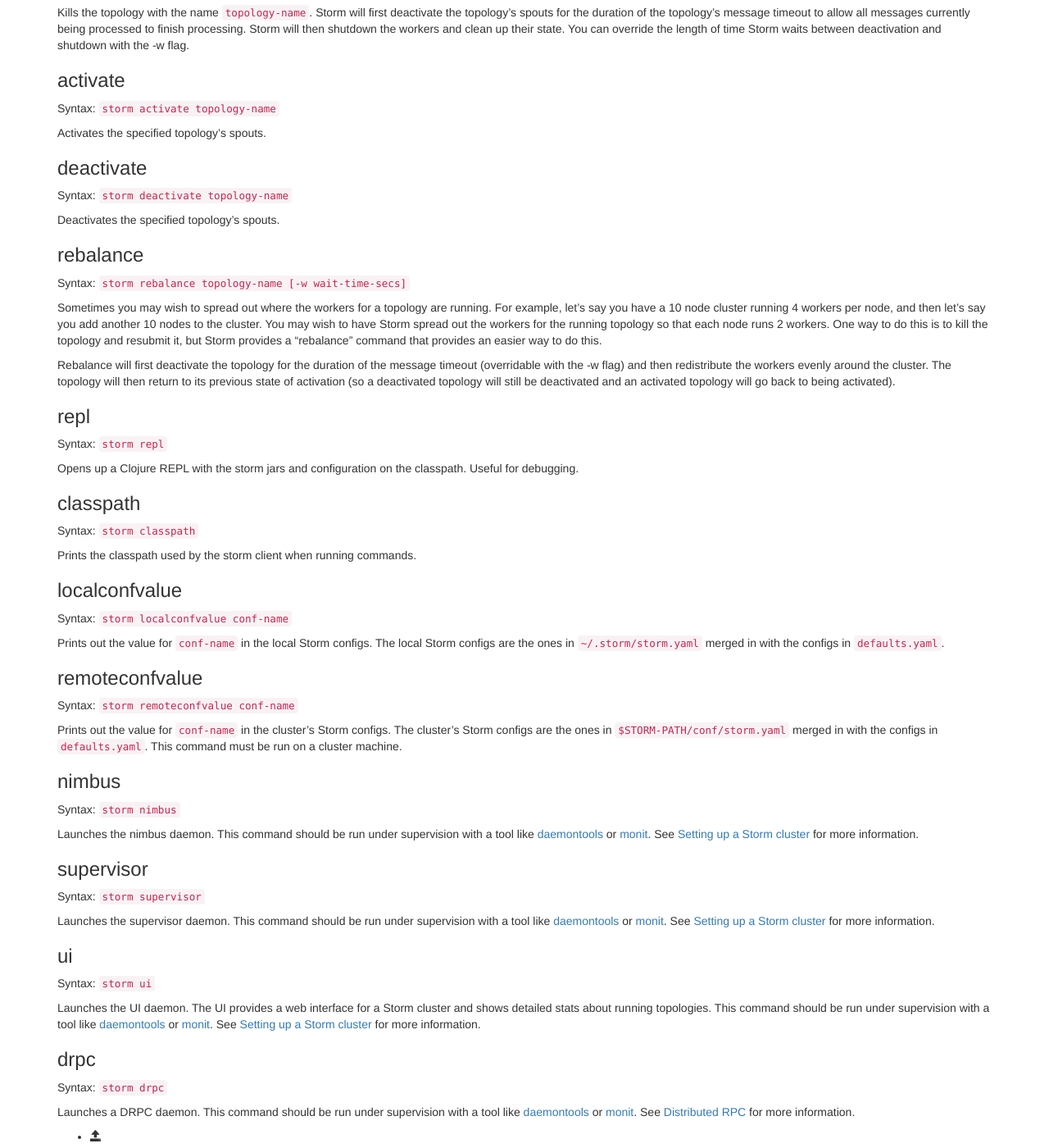
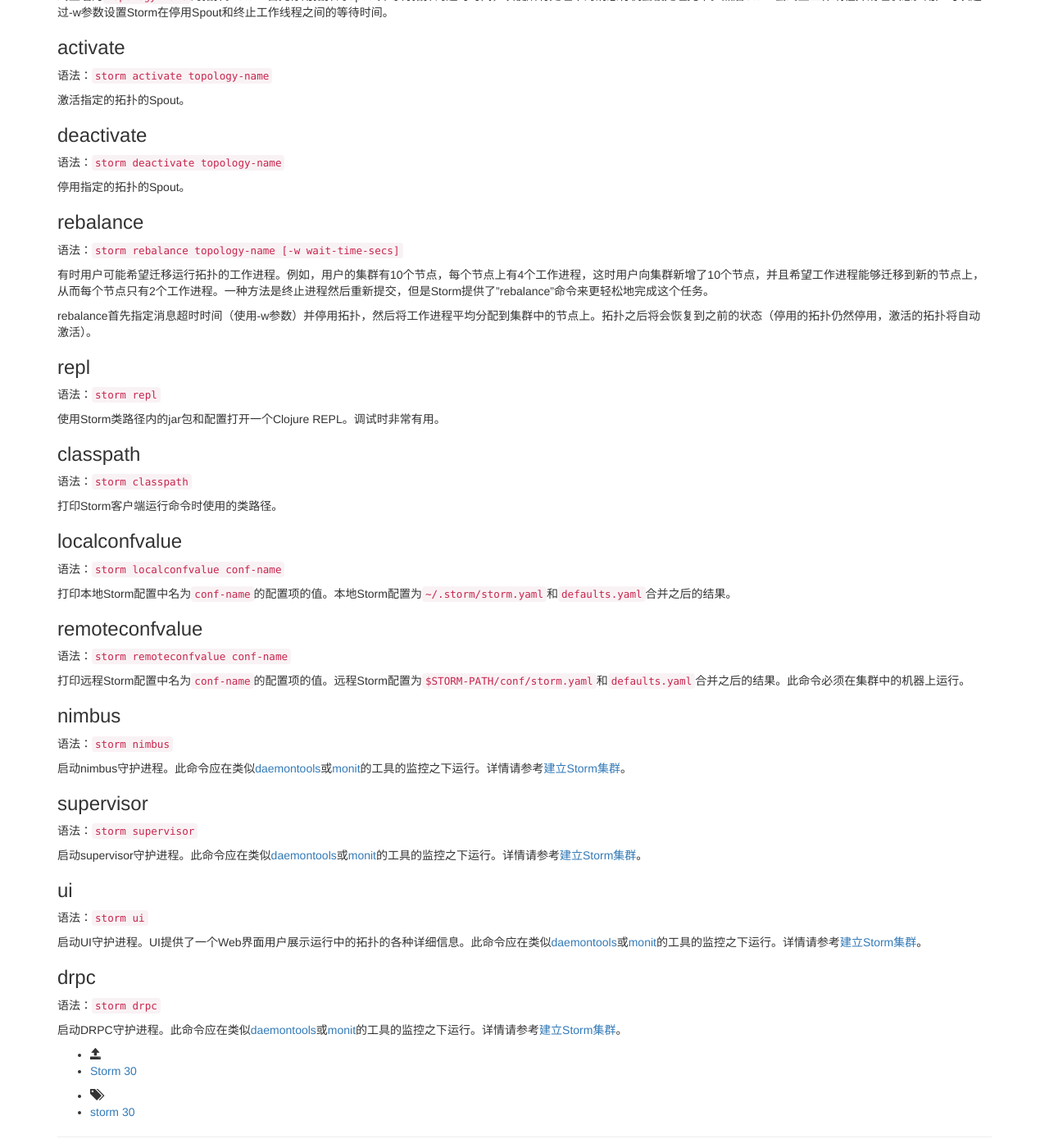
Before and after one commit to jetan9/jetan9.github.io, a Jekyll site: the page built from _posts/2015-10-25-storm-command-line-client.md, in a window 1280 px wide and 1400 px high, scrolled down 759 px. Shown: the whole window at 82% size. Built offline with Jekyll 4.4.1, drawn with Linux system fonts in a browser that asks for light colours; nearby versions of some CDN libraries; library files that are not in the unit come from our copies; Markdown is read by kramdown in place of the engine named in the settings; some of the changed text lies outside the part shown.

Commit message:
The first edition of translation of command line client.

```diff
--- a/_posts/2015-10-25-storm-command-line-client.md
+++ b/_posts/2015-10-25-storm-command-line-client.md
@@ -7,9 +7,9 @@ tags : [storm]
 ---
 {% include JB/setup %}
 
-This page describes all the commands that are possible with the "storm" command line client. To learn how to set up your "storm" client to talk to a remote cluster, follow the instructions in [Setting up development environment](Setting-up-a-development-environment.html).
+本文介绍"storm"命令行客户端的所有命令。要了解如何设置"storm"客户端来和远程集群通信，请参考[设置开发环境](setting-up-a-development-environment.html)中的指令。
 
-These commands are:
+这些命令包括：
 
 1. jar
 1. kill
@@ -27,80 +27,80 @@ These commands are:
 
 ### jar
 
-Syntax: `storm jar topology-jar-path class ...`
+语法：`storm jar topology-jar-path class ...`
 
-Runs the main method of `class` with the specified arguments. The storm jars and configs in `~/.storm` are put on the classpath. The process is configured so that [StormSubmitter](/javadoc/apidocs/backtype/storm/StormSubmitter.html) will upload the jar at `topology-jar-path` when the topology is submitted.
+使用指定参数运行`class`的main方法。`~/.storm`路径下的Storm相关jar包和配置文件会被加入类路径。进程会进行设置，这样[StormSubmitter](/javadoc/apidocs/backtype/storm/StormSubmitter.html)在提交拓扑时会上传`topology-jar-path`下的jar包。
 
 ### kill
 
-Syntax: `storm kill topology-name [-w wait-time-secs]`
+语法：`storm kill topology-name [-w wait-time-secs]`
 
-Kills the topology with the name `topology-name`. Storm will first deactivate the topology's spouts for the duration of the topology's message timeout to allow all messages currently being processed to finish processing. Storm will then shutdown the workers and clean up their state. You can override the length of time Storm waits between deactivation and shutdown with the -w flag.
+终止名为`topology-name`的拓扑。Storm首先停用拓扑的Spout并等待拓扑的超时时间，以便所有处理中的消息有机会被处理完毕。然后Storm会终止工作线程并清理状态。用户可以通过-w参数设置Storm在停用Spout和终止工作线程之间的等待时间。
 
 ### activate
 
-Syntax: `storm activate topology-name`
+语法：`storm activate topology-name`
 
-Activates the specified topology's spouts.
+激活指定的拓扑的Spout。
 
 ### deactivate
 
-Syntax: `storm deactivate topology-name`
+语法：`storm deactivate topology-name`
 
-Deactivates the specified topology's spouts.
+停用指定的拓扑的Spout。
 
 ### rebalance
 
-Syntax: `storm rebalance topology-name [-w wait-time-secs]`
+语法：`storm rebalance topology-name [-w wait-time-secs]`
 
-Sometimes you may wish to spread out where the workers for a topology are running. For example, let's say you have a 10 node cluster running 4 workers per node, and then let's say you add another 10 nodes to the cluster. You may wish to have Storm spread out the workers for the running topology so that each node runs 2 workers. One way to do this is to kill the topology and resubmit it, but Storm provides a "rebalance" command that provides an easier way to do this.
+有时用户可能希望迁移运行拓扑的工作进程。例如，用户的集群有10个节点，每个节点上有4个工作进程，这时用户向集群新增了10个节点，并且希望工作进程能够迁移到新的节点上，从而每个节点只有2个工作进程。一种方法是终止进程然后重新提交，但是Storm提供了"rebalance"命令来更轻松地完成这个任务。
 
-Rebalance will first deactivate the topology for the duration of the message timeout (overridable with the -w flag) and then redistribute the workers evenly around the cluster. The topology will then return to its previous state of activation (so a deactivated topology will still be deactivated and an activated topology will go back to being activated).
+rebalance首先指定消息超时时间（使用-w参数）并停用拓扑，然后将工作进程平均分配到集群中的节点上。拓扑之后将会恢复到之前的状态（停用的拓扑仍然停用，激活的拓扑将自动激活）。
 
 ### repl
 
-Syntax: `storm repl`
+语法：`storm repl`
 
-Opens up a Clojure REPL with the storm jars and configuration on the classpath. Useful for debugging.
+使用Storm类路径内的jar包和配置打开一个Clojure REPL。调试时非常有用。
 
 ### classpath
 
-Syntax: `storm classpath`
+语法：`storm classpath`
 
-Prints the classpath used by the storm client when running commands.
+打印Storm客户端运行命令时使用的类路径。
 
 ### localconfvalue
 
-Syntax: `storm localconfvalue conf-name`
+语法：`storm localconfvalue conf-name`
 
-Prints out the value for `conf-name` in the local Storm configs. The local Storm configs are the ones in `~/.storm/storm.yaml` merged in with the configs in `defaults.yaml`.
+打印本地Storm配置中名为`conf-name`的配置项的值。本地Storm配置为`~/.storm/storm.yaml`和`defaults.yaml`合并之后的结果。
 
 ### remoteconfvalue
 
-Syntax: `storm remoteconfvalue conf-name`
+语法：`storm remoteconfvalue conf-name`
 
-Prints out the value for `conf-name` in the cluster's Storm configs. The cluster's Storm configs are the ones in `$STORM-PATH/conf/storm.yaml` merged in with the configs in `defaults.yaml`. This command must be run on a cluster machine.
+打印远程Storm配置中名为`conf-name`的配置项的值。远程Storm配置为`$STORM-PATH/conf/storm.yaml`和`defaults.yaml`合并之后的结果。此命令必须在集群中的机器上运行。
 
 ### nimbus
 
-Syntax: `storm nimbus`
+语法：`storm nimbus`
 
-Launches the nimbus daemon. This command should be run under supervision with a tool like [daemontools](http://cr.yp.to/daemontools.html) or [monit](http://mmonit.com/monit/). See [Setting up a Storm cluster](Setting-up-a-Storm-cluster.html) for more information.
+启动nimbus守护进程。此命令应在类似[daemontools](http://cr.yp.to/daemontools.html)或[monit](http://mmonit.com/monit/)的工具的监控之下运行。详情请参考[建立Storm集群](Setting-up-a-Storm-cluster.html)。
 
 ### supervisor
 
-Syntax: `storm supervisor`
+语法：`storm supervisor`
 
-Launches the supervisor daemon. This command should be run under supervision with a tool like [daemontools](http://cr.yp.to/daemontools.html) or [monit](http://mmonit.com/monit/). See [Setting up a Storm cluster](Setting-up-a-Storm-cluster.html) for more information.
+启动supervisor守护进程。此命令应在类似[daemontools](http://cr.yp.to/daemontools.html)或[monit](http://mmonit.com/monit/)的工具的监控之下运行。详情请参考[建立Storm集群](Setting-up-a-Storm-cluster.html)。
 
 ### ui
 
-Syntax: `storm ui`
+语法：`storm ui`
 
-Launches the UI daemon. The UI provides a web interface for a Storm cluster and shows detailed stats about running topologies. This command should be run under supervision with a tool like [daemontools](http://cr.yp.to/daemontools.html) or [monit](http://mmonit.com/monit/). See [Setting up a Storm cluster](Setting-up-a-Storm-cluster.html) for more information.
+启动UI守护进程。UI提供了一个Web界面用户展示运行中的拓扑的各种详细信息。此命令应在类似[daemontools](http://cr.yp.to/daemontools.html)或[monit](http://mmonit.com/monit/)的工具的监控之下运行。详情请参考[建立Storm集群](Setting-up-a-Storm-cluster.html)。
 
 ### drpc
 
-Syntax: `storm drpc`
+语法：`storm drpc`
 
-Launches a DRPC daemon. This command should be run under supervision with a tool like [daemontools](http://cr.yp.to/daemontools.html) or [monit](http://mmonit.com/monit/). See [Distributed RPC](Distributed-RPC.html) for more information.
+启动DRPC守护进程。此命令应在类似[daemontools](http://cr.yp.to/daemontools.html)或[monit](http://mmonit.com/monit/)的工具的监控之下运行。详情请参考[建立Storm集群](Setting-up-a-Storm-cluster.html)。
```
